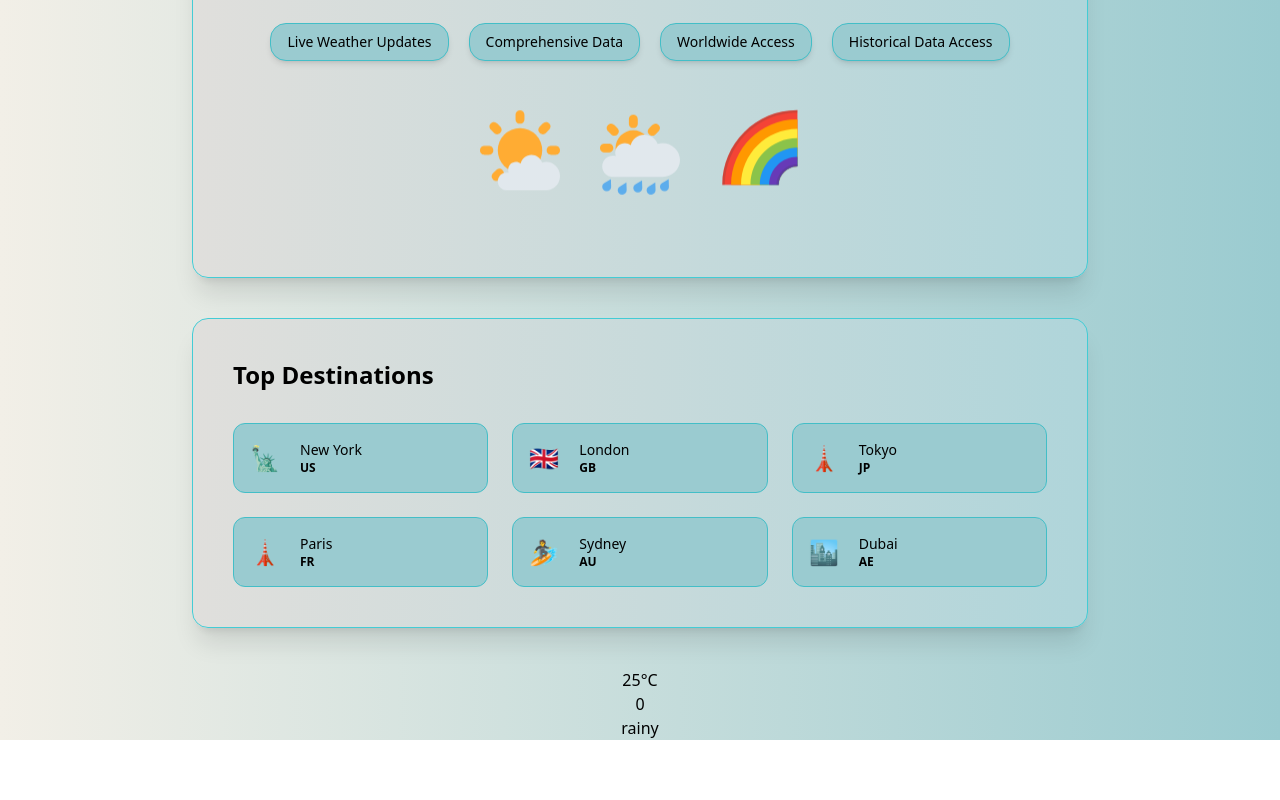
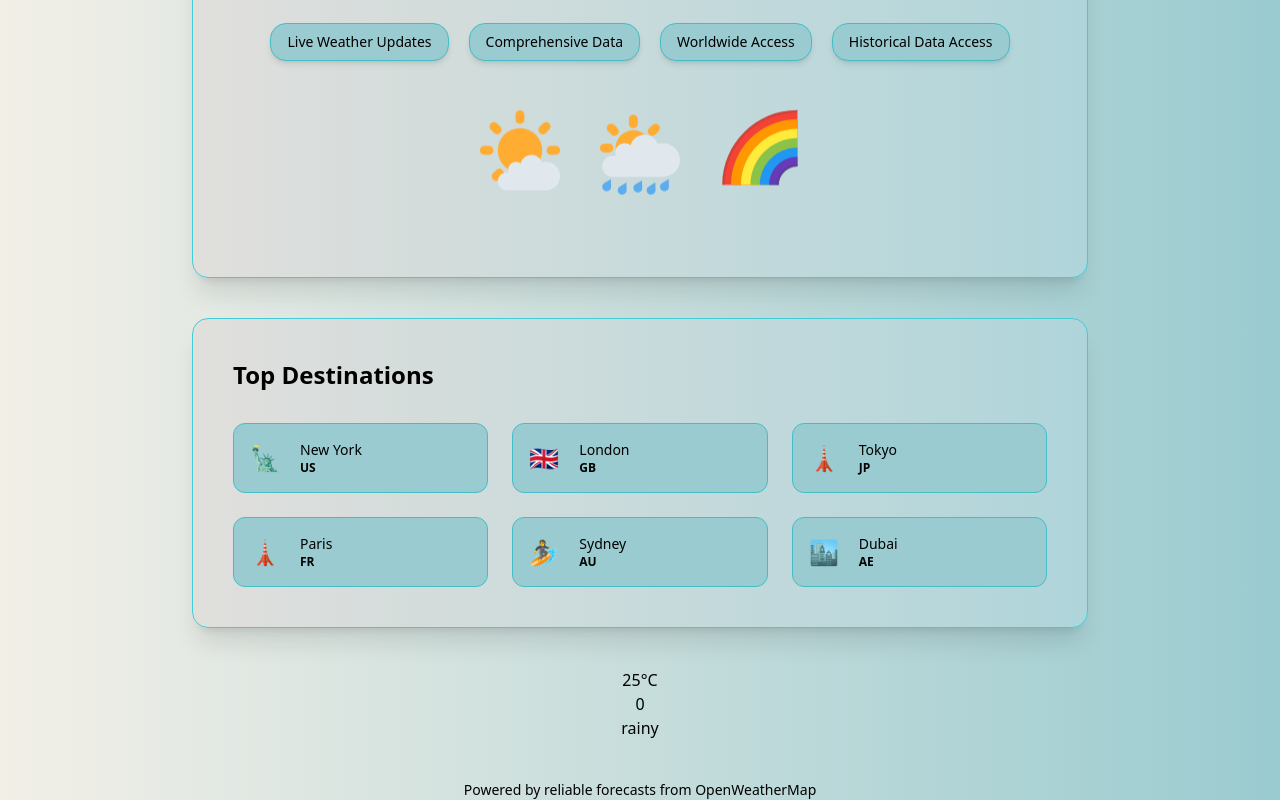
Before and after one commit to Rain44556/Weather-App, a React (Vite) app: page / in a window 1280 px wide. Shown: the part 428-1228 px from the top of the page. Before the commit the page ends 1168 px from the top, so only its background shows below. Built offline with nearby package versions, Linux system fonts and the light colour scheme.

Commit message:
add a footer

```diff
--- a/src/App.jsx
+++ b/src/App.jsx
@@ -1,5 +1,6 @@
 import "./App.css";
 import Hero from "./components/Hero/Hero";
+import Footer from "./components/shared/Footer";
 import Navbar from "./components/shared/Navbar";
 import TopDestinations from "./components/TopDestinations/TopDestinations";
 import Weather from "./components/Weather/Weather";
@@ -13,6 +14,7 @@ function App() {
         <TopDestinations></TopDestinations>
         <Weather></Weather>
       </main>
+      <Footer></Footer>
     </div>
   );
 }
--- /dev/null
+++ b/src/components/shared/Footer.jsx
@@ -0,0 +1,11 @@
+import React from "react";
+
+const Footer = () => {
+  return (
+    <div className="text-sm text-center mx-auto pt-10">
+      <p>Powered by reliable forecasts from OpenWeatherMap</p>
+    </div>
+  );
+};
+
+export default Footer;
```
